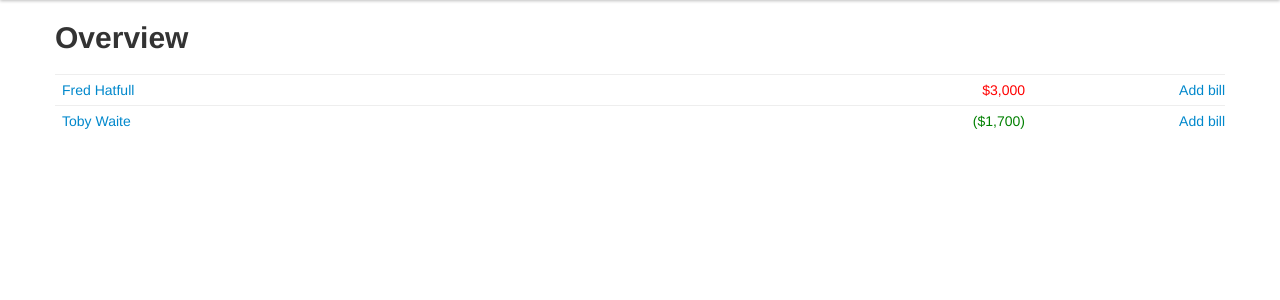
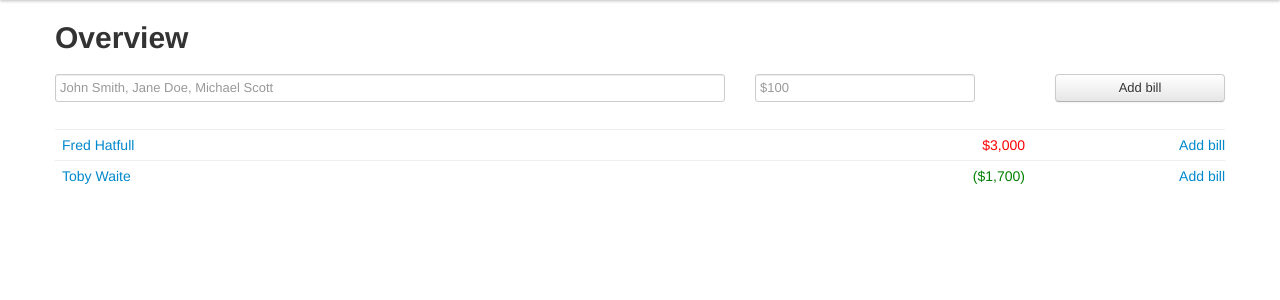
Before and after one commit to fhats/billemall, a Python web app: template billemall/templates/overview.jinja2 in a window 1280 px wide. Shown: the part 40-340 px from the top of the page. Run offline with Jinja, Linux system fonts and the light colour scheme; the template is opened without the code that fills it, so the values that code supplies are empty; some libraries are stand-ins or nearby versions.

Commit message:
Generic 'add bill' row at top

```diff
--- a/billemall/static/css/style.css
+++ b/billemall/static/css/style.css
@@ -30,6 +30,10 @@ body {
     text-align: right;
 }
 
+.add-bill-row .btn {
+    width: 100%;
+}
+
 /* user details */
 
 .running-total {
--- a/billemall/templates/overview.jinja2
+++ b/billemall/templates/overview.jinja2
@@ -6,6 +6,18 @@
 <h1>Overview</h1>
 
 <br>
+
+<form class="row-fluid add-bill-row">
+  <div class="span7">
+    <input type="text" class="span7" placeholder="John Smith, Jane Doe, Michael Scott">
+  </div>
+  <div class="span3">
+    <input type="text" placeholder="$100">
+  </div>
+  <div class="span2 add-bill">
+    <button type="submit" class="btn">Add bill</button>
+  </div>
+</form>
 
 <div class="row-fluid summary-row">
   <div class="span7"><div class="name">
```
